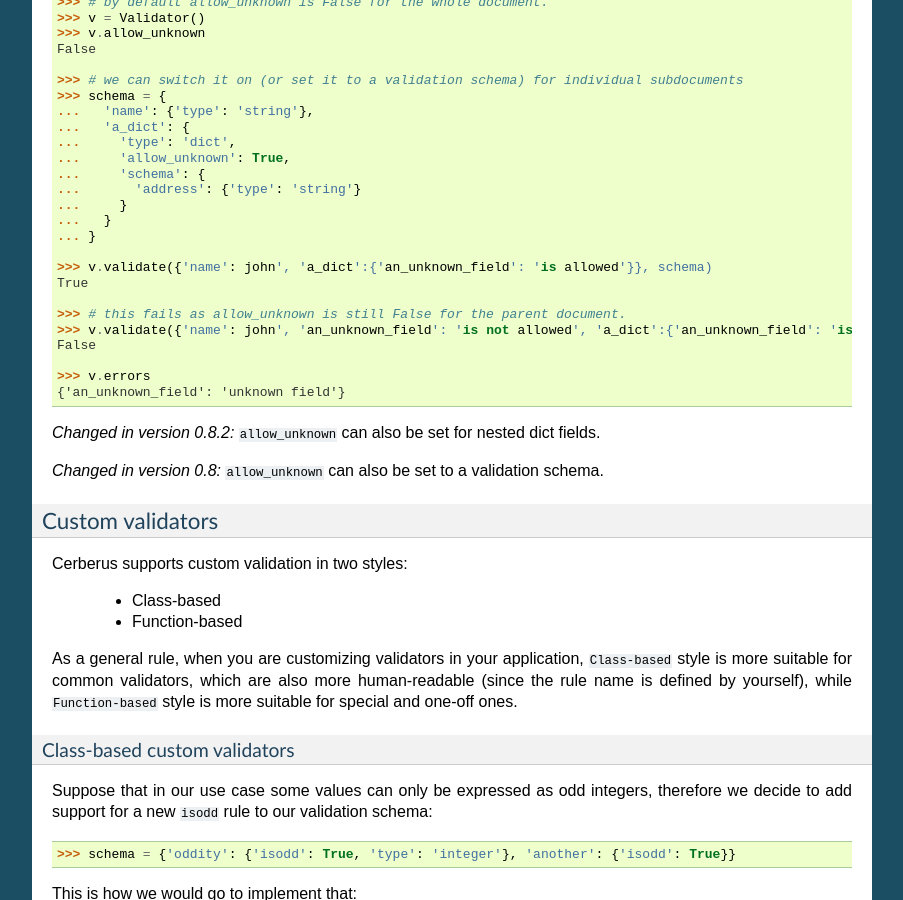
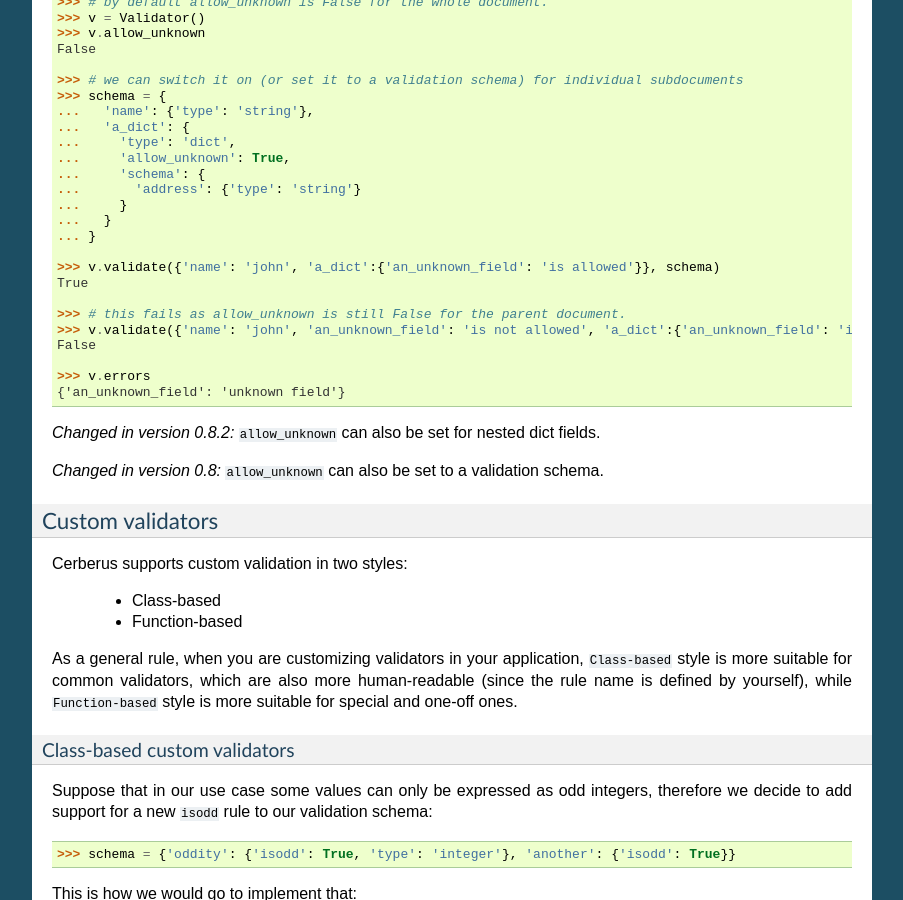
Before and after one commit to pyeve/cerberus, a Sphinx documentation site: the page built from docs/index.rst, in a window 1280 px wide and 900 px high, scrolled down 1808 px. Shown: the whole window, without its empty margins (198-1101 px from the left). Built offline with Sphinx 7.4.7, drawn with Linux system fonts in a browser that asks for light colours.

Commit message:
Fix missing quotes in example

```diff
--- a/docs/index.rst
+++ b/docs/index.rst
@@ -122,11 +122,11 @@ unknown fields will be validated against it: ::
     ...   }
     ... }
 
-    >>> v.validate({'name': john', 'a_dict':{'an_unknown_field': 'is allowed'}}, schema)
+    >>> v.validate({'name': 'john', 'a_dict':{'an_unknown_field': 'is allowed'}}, schema)
     True
 
     >>> # this fails as allow_unknown is still False for the parent document.
-    >>> v.validate({'name': john', 'an_unknown_field': 'is not allowed', 'a_dict':{'an_unknown_field': 'is allowed'}}, schema)
+    >>> v.validate({'name': 'john', 'an_unknown_field': 'is not allowed', 'a_dict':{'an_unknown_field': 'is allowed'}}, schema)
     False
 
     >>> v.errors
```
